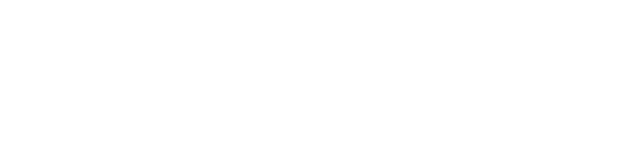
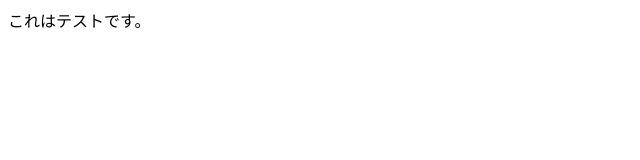
Before and after one commit to arima-ryunosuke/arima-ryunosuke.github.io, a plain HTML site: page index.html in a window 1280 px wide. Shown: the whole page, without its empty margins (0-640 px from the left). Drawn offline with Linux system fonts and the light colour scheme.

Commit message:
index.html

```diff
--- a/index.html
+++ b/index.html
@@ -8,4 +8,5 @@
 </head>
 
 <body>
+これはテストです。
 </body>
```
